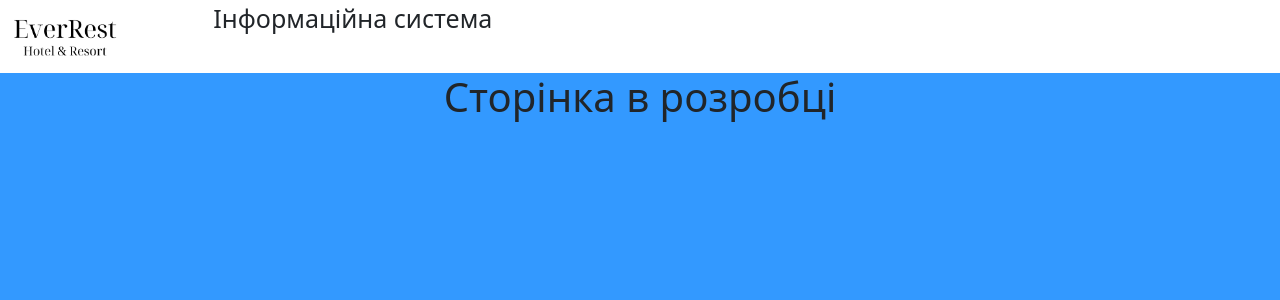
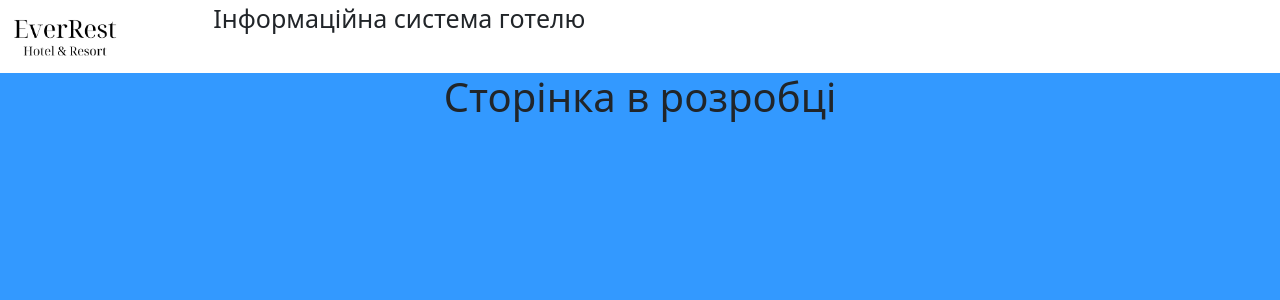
Before and after one commit to slobodianiukdenys/hotels_is, a Django app: page / in a window 1280 px wide. Shown: the top 300 px of the page. Run offline with Django 5.2, Linux system fonts and the light colour scheme.

Commit message:
Add files via upload

```diff
--- a/hotel/hotel/main/templates/layout.html
+++ b/hotel/hotel/main/templates/layout.html
@@ -11,7 +11,8 @@
   <body>
     <header class="nav">
       <div class="col-2"><img class="logo" src="{% static 'img/logo.png' %}"></div>
-      <div class="col-10 text1">Інформаційна система</div>
+      <div class="col-8"><p>Інформаційна система готелю</p></div>
+      <div class="col-2"></div>
     </header>
     {% block content %}
     {% endblock %}
```
